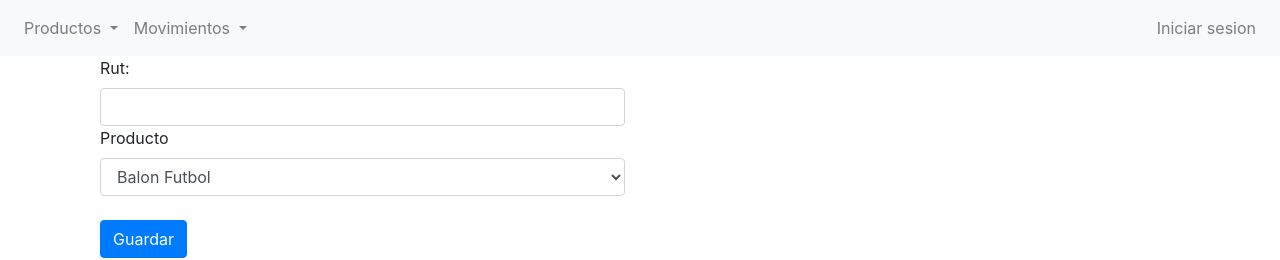
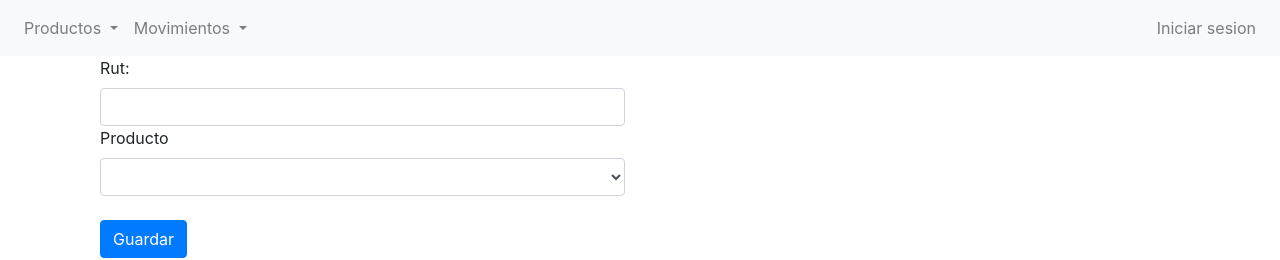
Before and after one commit to mincubill/Inventario, an Angular app: page /IngresarPrestamo in a window 1280 px wide. Shown: the top 260 px of the page. Built offline with nearby package versions, Linux system fonts and the light colour scheme.

Commit message:
Arreglado problema  de ingresar problema
Se arreglo el error que tenia el formulario cuando intentaba
ingresar un prestamo

```diff
--- a/src/app/ingresar-prestamo/ingresar-prestamo.component.html
+++ b/src/app/ingresar-prestamo/ingresar-prestamo.component.html
@@ -1,9 +1,9 @@
-<form [formGroup] (ngSubmit)="AgregarPrestamo()">
+<form [formGroup]="PrestamoForm" (ngSubmit)="AgregarPrestamo()">
     <div class='form-group col-sm-6'>
         <label for="rut">Rut:</label>
-        <input type="text" id="rut" class="form-control" required>
+        <input type="text" id="rut" class="form-control" required formControlName="rut">
         <label for="producto">Producto</label>
-        <select name="producto" id="producto" class="form-control">
+        <select name="producto" id="producto" class="form-control" formControlName="producto">
             <option *ngFor="let producto of Productos" value={{producto.id}}>{{producto.nombre}}</option>
         </select>
         <br/>
--- a/src/app/ingresar-prestamo/ingresar-prestamo.component.ts
+++ b/src/app/ingresar-prestamo/ingresar-prestamo.component.ts
@@ -33,15 +33,10 @@ export class IngresarPrestamoComponent implements OnInit {
 
   AgregarPrestamo()
   {
-    // this.data.AgregarPrestamo(
-    // {
-    //   rut: this.PrestamoForm.controls.rut.value,
-    //   producto: this.PrestamoForm.controls.producto.value
-    // });
-    console.log(
-      {
-        rut: this.PrestamoForm.controls.rut.value,
-        producto: this.PrestamoForm.controls.producto.value
-      });
+    this.data.AgregarPrestamo(
+    {
+      rut: this.PrestamoForm.controls.rut.value,
+      producto: this.PrestamoForm.controls.producto.value
+    });
   }
 }
```
Also changed, not shown: 1 other file (tests, documents, lock files or other folders).
